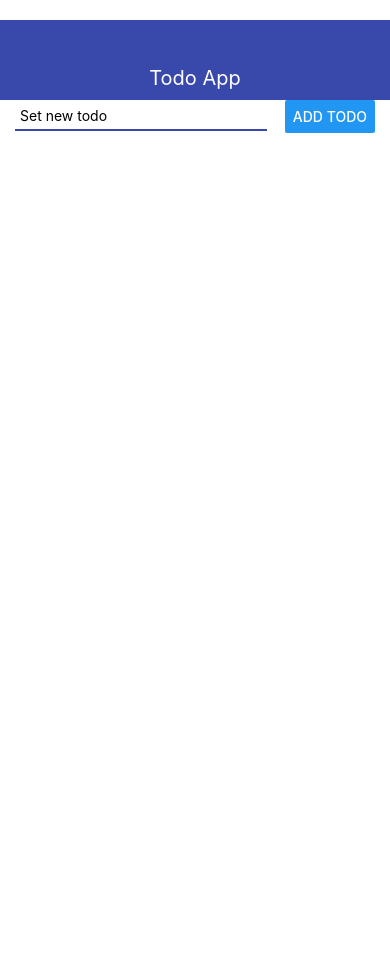
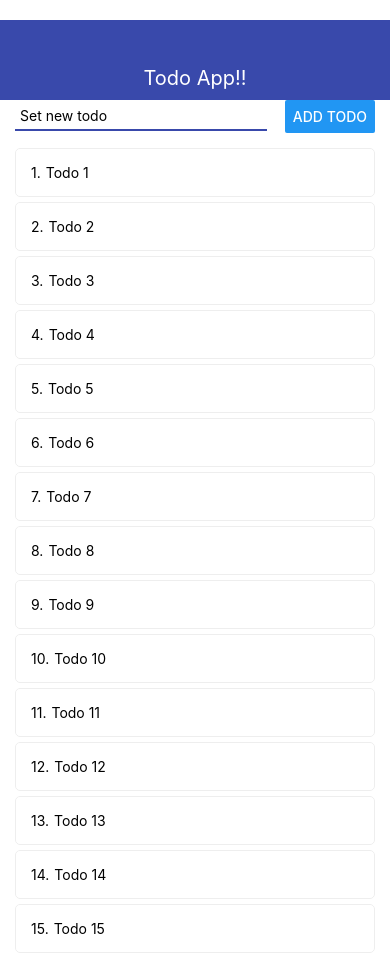
Before and after one commit to EvgeniyShigartsov/useReactNative, a React Native app: screen / in a window 390 px wide. Before the commit the page ends 844 px from the top, so only its background shows below. Built offline with nearby package versions, Linux system fonts and the light colour scheme.

Commit message:
add remove todo feature

```diff
--- a/App.jsx
+++ b/App.jsx
@@ -7,7 +7,23 @@ import { AddTodo } from './src/components/AddTodo/AddTodo';
 import { TodosList } from './src/components/TodosList/TodosList';
 
 export default function App() {
-  const [todos, setTodos] = useState([]);
+  const [todos, setTodos] = useState([
+    { id: String(1), title: 'Todo 1' },
+    { id: String(2), title: 'Todo 2' },
+    { id: String(3), title: 'Todo 3' },
+    { id: String(4), title: 'Todo 4' },
+    { id: String(5), title: 'Todo 5' },
+    { id: String(6), title: 'Todo 6' },
+    { id: String(7), title: 'Todo 7' },
+    { id: String(8), title: 'Todo 8' },
+    { id: String(9), title: 'Todo 9' },
+    { id: String(10), title: 'Todo 10' },
+    { id: String(11), title: 'Todo 11' },
+    { id: String(12), title: 'Todo 12' },
+    { id: String(13), title: 'Todo 13' },
+    { id: String(14), title: 'Todo 14' },
+    { id: String(15), title: 'Todo 15' },
+  ]);
 
   const addTodo = (title) => {
     const newTodo = {
@@ -16,13 +32,14 @@ export default function App() {
     };
     setTodos((prev) => [newTodo, ...prev]);
   };
+  const removeTodo = (id) => setTodos((prev) => prev.filter((item) => item.id !== id))
 
   return (
     <View style={styles.container}>
       <StatusBar style="auto" />
-      <Navbar title="Todo App" />
+      <Navbar title="Todo App!!" />
       <AddTodo onSubmit={addTodo} />
-      <TodosList list={todos} />
+      <TodosList list={todos} removeTodo={removeTodo} />
     </View>
   );
 }
--- a/src/components/TodosList/TodoItem/TodoItem.jsx
+++ b/src/components/TodosList/TodoItem/TodoItem.jsx
@@ -1,7 +1,10 @@
 import React from 'react'
-import { View, Text, StyleSheet } from 'react-native'
+import {
+  View, Text, TouchableOpacity, StyleSheet,
+} from 'react-native'
 
-export const TodoItem = ({ todo, itemNo }) => (
+export const TodoItem = ({ todo, itemNo, removeTodo }) => (
+  <TouchableOpacity onLongPress={() => removeTodo(todo.id)}>
     <View style={styles.block}>
       <Text style={styles.idField}>
         {itemNo}
@@ -9,6 +12,7 @@ export const TodoItem = ({ todo, itemNo }) => (
       </Text>
       <Text>{todo.title}</Text>
     </View>
+  </TouchableOpacity>
 )
 
 const styles = StyleSheet.create({
--- a/src/components/TodosList/TodosList.jsx
+++ b/src/components/TodosList/TodosList.jsx
@@ -1,11 +1,20 @@
 import React from 'react'
-import { StyleSheet, View } from 'react-native'
+import { StyleSheet, FlatList } from 'react-native'
 import { TodoItem } from './TodoItem/TodoItem'
 
-export const TodosList = ({ list }) => (
-  <View style={styles.block}>
-    {list.map((todo, index) => <TodoItem key={todo.id} todo={todo} itemNo={index + 1} />)}
-  </View>
+export const TodosList = ({ list, removeTodo }) => (
+  <FlatList
+    style={styles.block}
+    keyExtractor={(item) => item.id}
+    data={list}
+    renderItem={({ item, index }) => (
+      <TodoItem
+        todo={item}
+        itemNo={index + 1}
+        removeTodo={removeTodo}
+      />
+    )}
+  />
 )
 
 const styles = StyleSheet.create({
```
Lines whose indentation alone changed are shown as unchanged.
